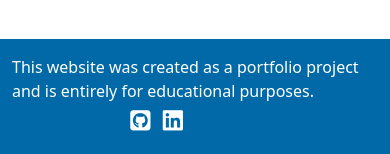
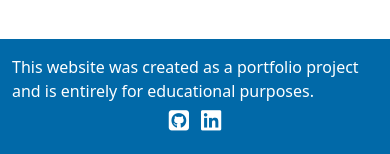
Before and after one commit to AndreeeasN/pp5-project, a Django app: page /cart/ in a window 390 px wide. Shown: the part 690-844 px from the top of the page. Run offline with Django 3.2, Linux system fonts and the light colour scheme; parts of the project's set-up code (start-up, migrations or seed data) failed here and were passed over; some libraries are stand-ins or nearby versions.

Commit message:
Adjust style for cart, checkout and base on small devices

```diff
--- a/cart/templates/cart/cart.html
+++ b/cart/templates/cart/cart.html
@@ -10,10 +10,10 @@
         <div class="col-12 col-sm-10 offset-sm-1 col-xl-8 offset-xl-2 col-xxl-6 offset-xxl-3">
             <!-- Header and 'continue shopping' link -->
             <div class="row">
-                <div class="d-flex col-6 align-items-center">
+                <div class="d-flex col-6 align-items-center pe-0">
                     <h1 class="justify-content-start py-4 m-0">Your Cart</h1>
                 </div>
-                <div class="d-flex col-6 align-items-center justify-content-end">
+                <div class="d-flex col-6 align-items-center justify-content-end ps-0">
                     <a class="link-dark link-underline-opacity-50 link-underline-opacity-100-hover" href="{% url 'products' %}">Continue Shopping</a>
                 </div>
                 <hr>
@@ -22,7 +22,7 @@
             <!-- Table of cart contents -->
             <div class="row">
                 {% if cart_items %}
-                    <div class="table-responsive rounded px-0 px-sm-1">
+                    <div class="table-responsive rounded px-1">
                         <table class="table table-sm table-borderless">
                             <thead>
                                 <tr>
@@ -106,7 +106,7 @@
                         </table>
                         <div class="container-fluid col-12 col-md-6 offset-md-6">
                             <div class="pt-4 text-end">
-                                <h6><strong>Bag Total: ${{ total|floatformat:2 }}</strong></h6>
+                                <h6><strong>Cart Total: ${{ total|floatformat:2 }}</strong></h6>
                                 <h6>Delivery: ${{ delivery|floatformat:2 }}</h6>
                                 <h4 class="mt-4"><strong>Grand Total: ${{ grand_total|floatformat:2 }}</strong></h4>
                                 {% if free_delivery_delta > 0 %}
--- a/checkout/templates/checkout/checkout.html
+++ b/checkout/templates/checkout/checkout.html
@@ -37,7 +37,7 @@
 
                     {% for item in cart_items %}
                         <div class="row">
-                            <div class="col-2 mb-1">
+                            <div class="col-2 mb-1 pe-0">
                                 <a href="{% url 'product_detail' item.product.id %}">
                                     <div class="square-img-container">
                                         {% if item.product.image %}
--- a/static/css/style.css
+++ b/static/css/style.css
@@ -77,6 +77,11 @@ footer a:hover{
     z-index: 1060;
 }
 
+#btt-button:hover{
+    color: #fecc00;
+    text-shadow: 0 2px 10px black;
+}
+
 .show-pointer{
     cursor: pointer;
 }
@@ -102,6 +107,7 @@ footer a:hover{
     background-color: rgba(0, 0, 0, 0.5);
     border-radius: 10px;
 }
+
 /* Pagination wraps on smaller devices */
 .pagination{
     flex-wrap: wrap;
@@ -157,13 +163,14 @@ footer a:hover{
 /* Chrome, Safari, Edge, Opera */
 input::-webkit-outer-spin-button,
 input::-webkit-inner-spin-button {
-  -webkit-appearance: none;
-  margin: 0;
+    -webkit-appearance: none;
+    margin: 0;
 }
 
 /* Firefox */
 input[type=number] {
-  -moz-appearance: textfield;
+    appearance: textfield;
+    -moz-appearance: textfield;
 }
 
 /* Media Queries */
--- a/templates/base.html
+++ b/templates/base.html
@@ -163,8 +163,8 @@
                     <div class="col-md-6">
                     <p class="mb-0">This website was created as a portfolio project and is entirely for educational purposes.</p>
                     </div>
-                    <div class="col-6 mt-0">
-                        <ul class="list-inline text-end mb-0">
+                    <div class="col-12 col-md-6 mt-0">
+                        <ul class="list-inline text-center text-md-end mb-0">
                             <li class="list-inline-item">
                                 <a class="fs-3" href="https://github.com/AndreeeasN" target="_blank" aria-label="Link to Andreas Norberg Bergström's GitHub page (Opens in a new tab)"><i class="fa-brands fa-square-github"></i></a>
                             </li>
```
